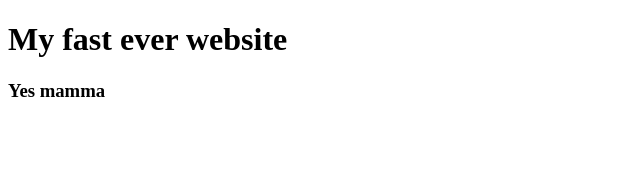
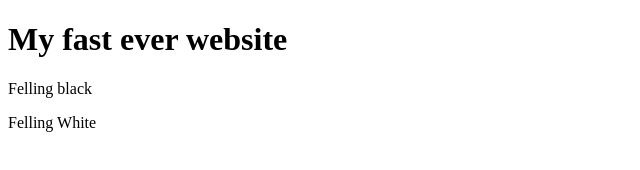
Before and after one commit to LubanMihda/My-First-Website, a plain HTML site: page index.html in a window 1280 px wide. Shown: the whole page, without its empty margins (0-640 px from the left). Drawn offline with Linux system fonts and the light colour scheme.

Commit message:
felling black

```diff
--- a/index.html
+++ b/index.html
@@ -7,6 +7,7 @@
 </head>
 <body>
    <h1>My fast ever website</h1>
-   <h3>Yes mamma</h3>
+   <p>Felling black</p>
+   <p>Felling White</p>
 </body>
 </html>
```
